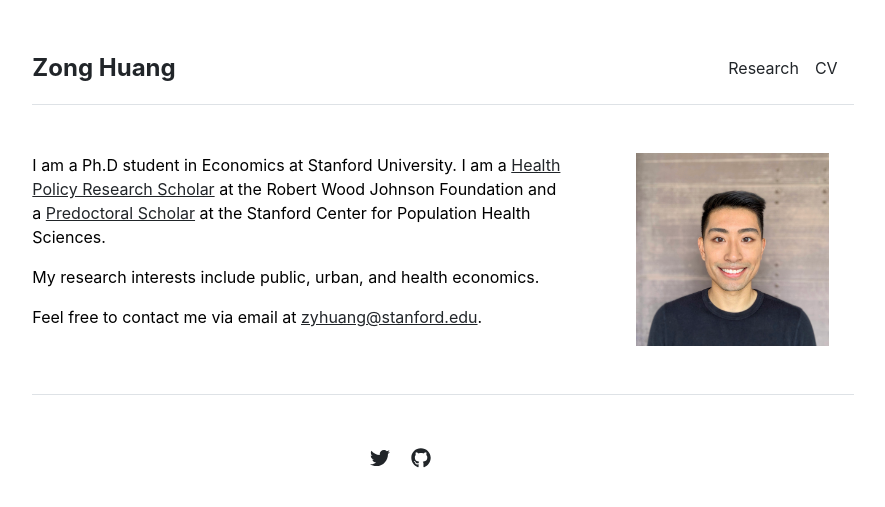
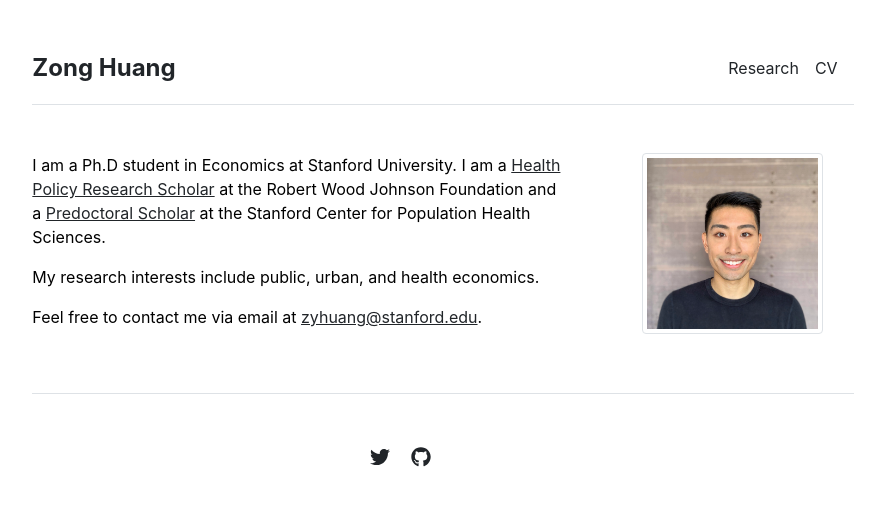
Before and after one commit to z-y-huang/z-y-huang.github.io, a Jekyll site: the page built from index.md, in a window 1280 px wide. Shown: the top 507 px of the page, without its empty margins (197-1082 px from the left). Built offline with Jekyll 4.4.1, drawn with Linux system fonts in a browser that asks for light colours.

Commit message:
Add border to picture

```diff
--- a/_layouts/home.html
+++ b/_layouts/home.html
@@ -7,6 +7,6 @@ layout: default
     {{ content }}
   </div>
   <div class="col-md-4" align="center">
-    <img src="{{ site.github.url }}/assets/img/home.jpg" alt="Home" width="80%">
+    <img src="{{ site.github.url }}/assets/img/home.jpg" alt="Home" width="75%" class="img-thumbnail">
   </div>
 </div>
```
